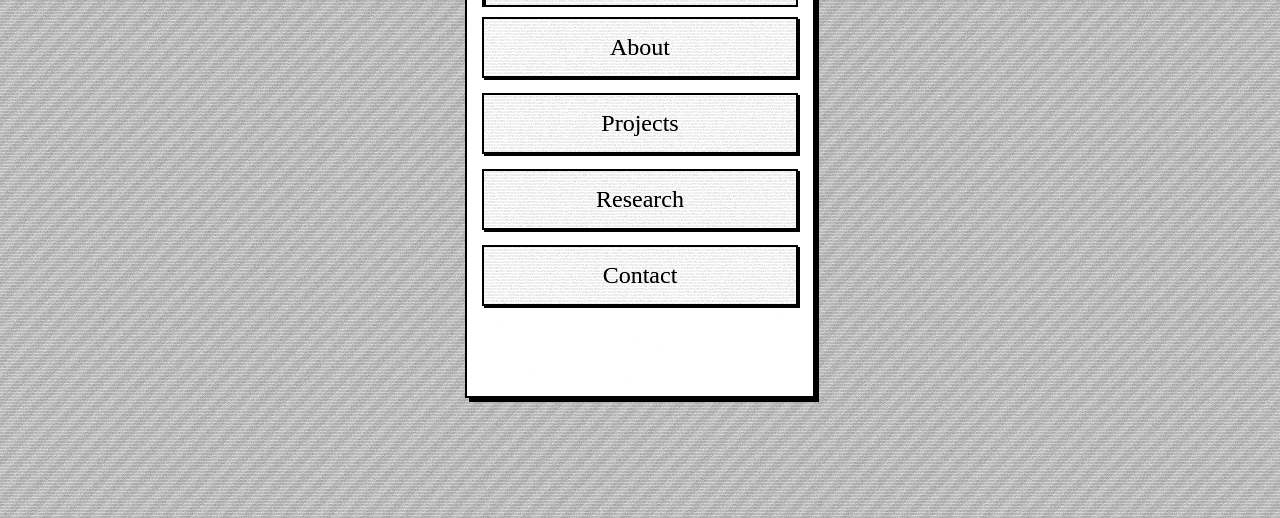
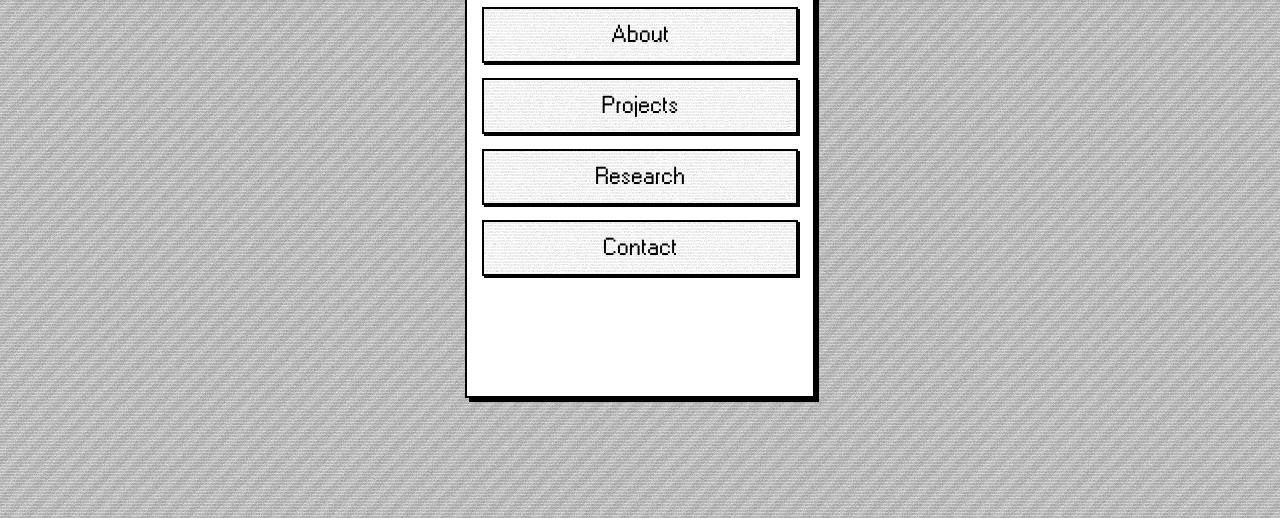
Before and after one commit to LUKEFIS/LUKEFIS.github.io, a plain HTML site: page index.html in a window 1280 px wide. Shown: the part 282-800 px from the top of the page. Drawn offline with Linux system fonts and the light colour scheme.

Commit message:
still in progress edit font

```diff
--- a/style.css
+++ b/style.css
@@ -1,3 +1,12 @@
+
+
+@font-face {
+    font-family: 'win95';
+    src: url('w95fa.woff') format('woff');
+    font-weight: normal;
+    font-style: normal;
+  }
+
 
 body {
     background: linear-gradient(135deg, #D0D0D0 25%, #E0E0E0 25%, #E0E0E0 50%, #D0D0D0 50%, #D0D0D0 75%, #E0E0E0 75%, #E0E0E0 100%),
@@ -10,6 +19,7 @@ body {
     height: 100vh;
     overflow: hidden; /* Prevent scrollbars from appearing */
     filter: contrast(1.5) brightness(1.1) blur(.2px) hue-rotate(-5deg);
+    font-family: 'win95', w95fa;
 }
 
 
```
Also changed, not shown: w95fa.woff (added).
